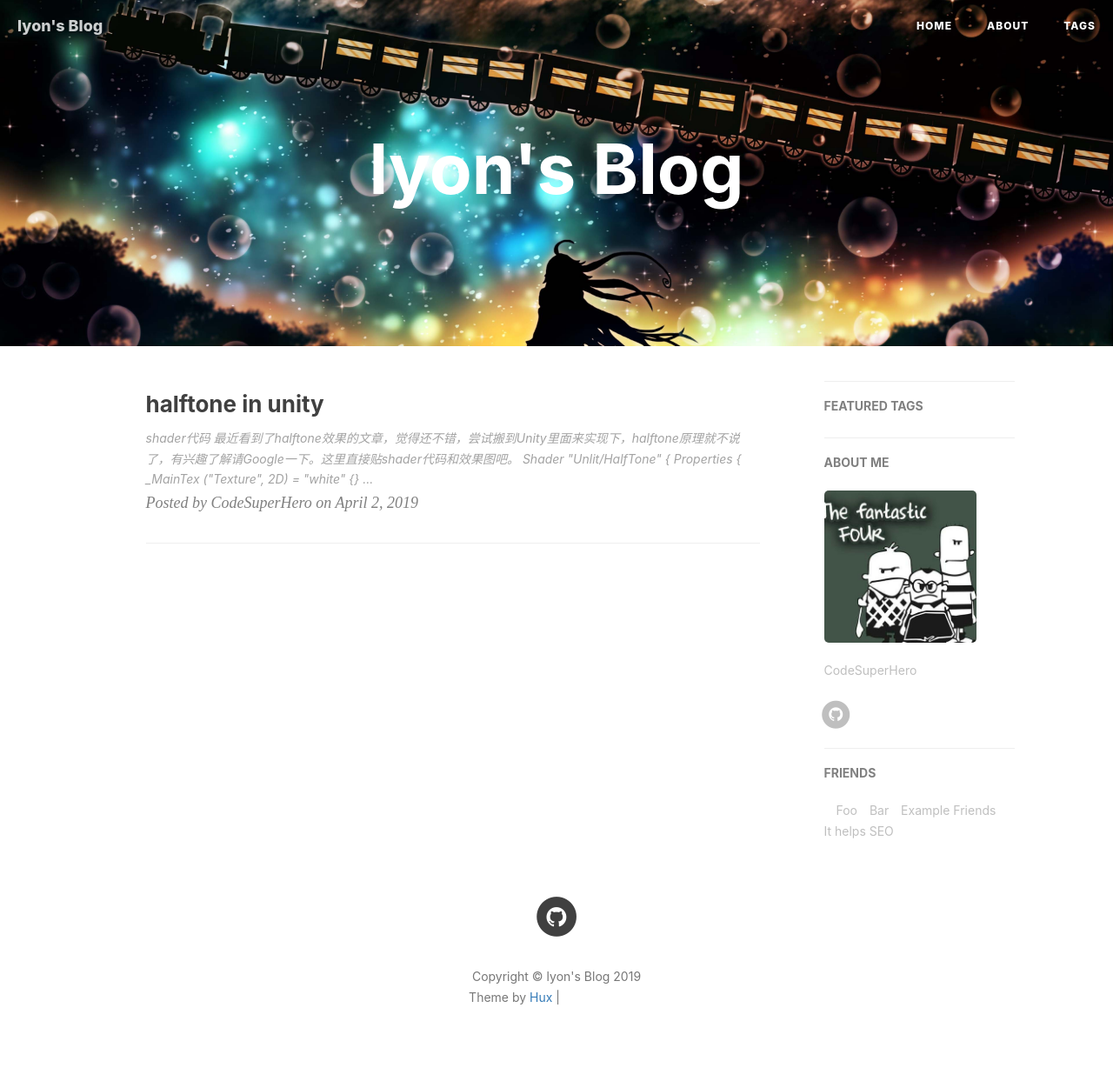
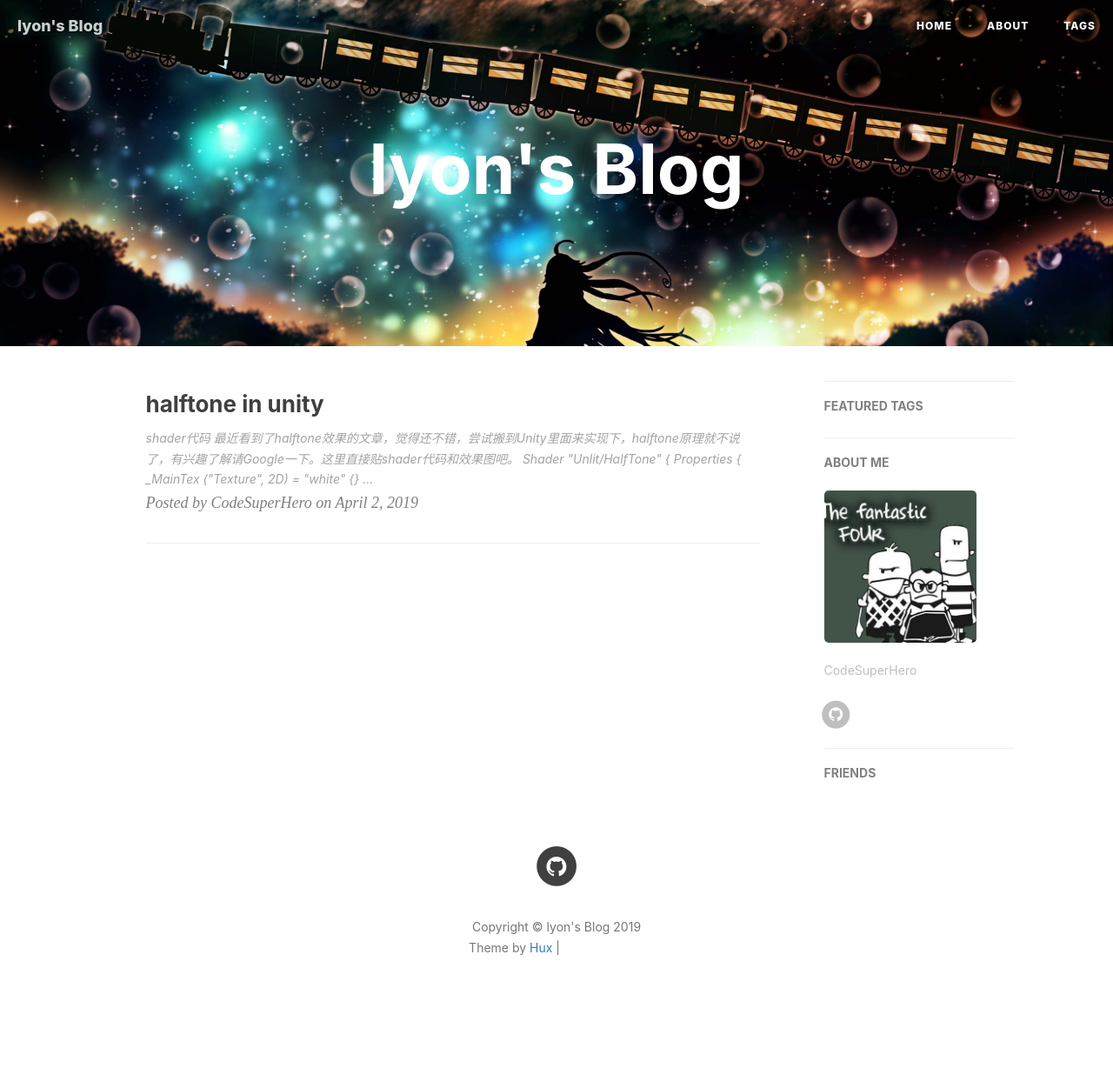
Before and after one commit to CodeSuperHero/CodeSuperHero.github.io, a Jekyll site: the page built from index.html, in a window 1280 px wide. Shown: the whole page at 87% size. Built offline with Jekyll 4.4.1, drawn with Linux system fonts in a browser that asks for light colours; nearby versions of some CDN libraries; the list of posts is cut into pages by our own code; comment, search, counter and statistics services are not loaded; after the commit the page ends 1194 px from its top, so only the background shows below that; some of the changed lines change nothing that is shown; grey boxes are pictures that could not be loaded.

Commit message:
修改好友配置

```diff
--- a/_config.yml
+++ b/_config.yml
@@ -81,20 +81,20 @@ featured-condition-size: 1              # A tag will be featured if the size of
 
 # Friends
 friends: [
-    {
-        title: "",
-        href: ""
-    },{
-        title: "Foo",
-        href: "#"
-    },{
-        title: "Bar",
-        href: "#"
-    },{
-        title: "Example Friends",
-        href: "#"
-    },{
-        title: "It helps SEO",
-        href: "#"
-    }
+    # {
+    #     title: "",
+    #     href: ""
+    # },{
+    #     title: "Foo",
+    #     href: "#"
+    # },{
+    #     title: "Bar",
+    #     href: "#"
+    # },{
+    #     title: "Example Friends",
+    #     href: "#"
+    # },{
+    #     title: "It helps SEO",
+    #     href: "#"
+    # }
 ]
```
